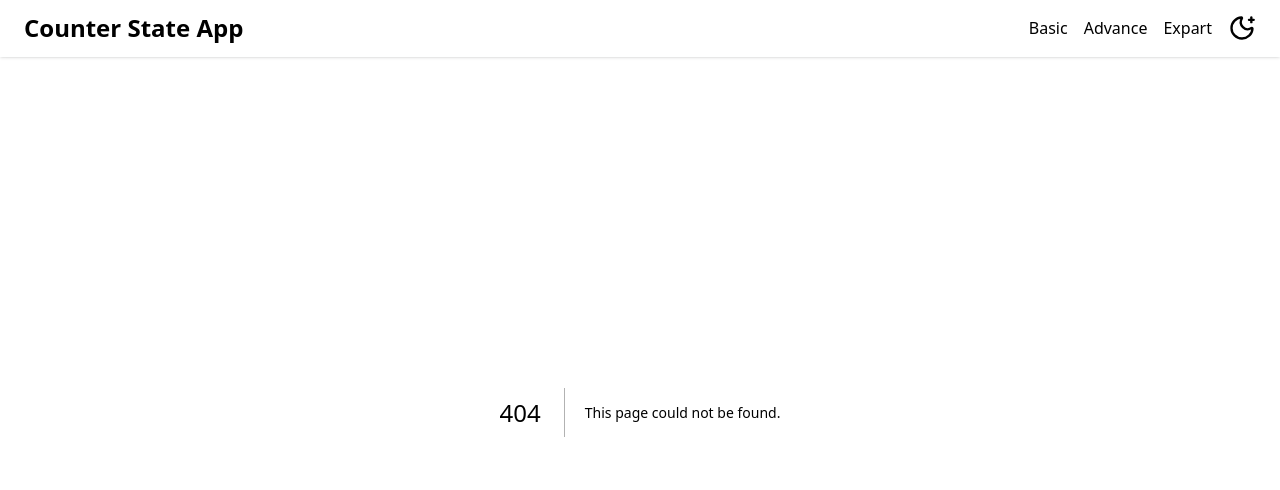
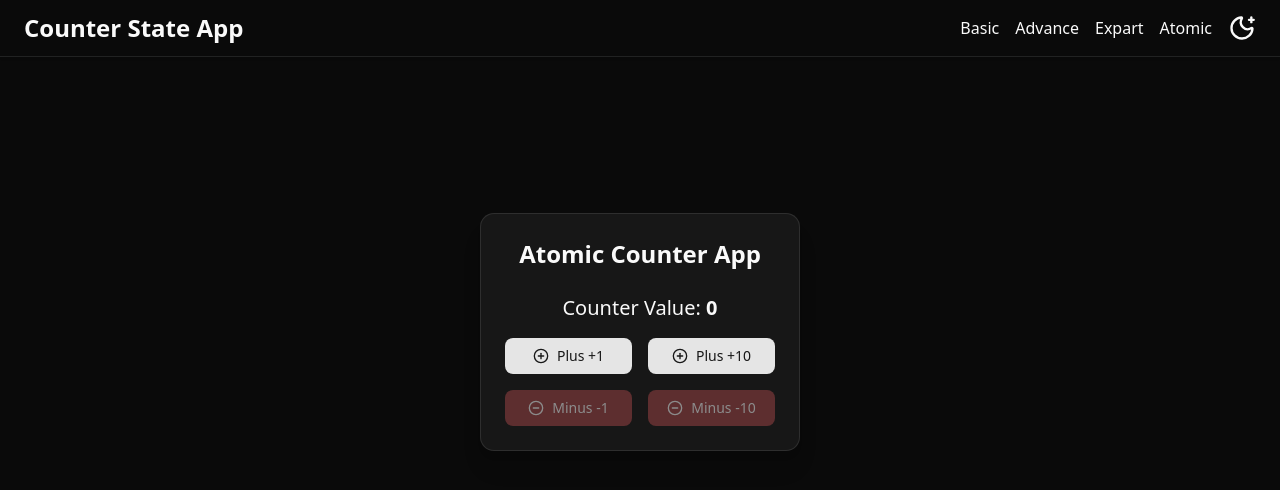
Before and after one commit to MissNishaSardar/counter-state-app, a Next.js app: page /atomic in a window 1280 px wide. Before the commit this address had no page. Shown: the top 490 px of the page. Built offline with nearby package versions, Linux system fonts and the light colour scheme.

Commit message:
Atomic page done

```diff
--- a/package.json
+++ b/package.json
@@ -13,6 +13,7 @@
 		"@radix-ui/react-slot": "^1.2.4",
 		"class-variance-authority": "^0.7.1",
 		"clsx": "^2.1.1",
+		"jotai": "^2.15.1",
 		"lucide-react": "^0.553.0",
 		"next": "^16.0.1",
 		"next-themes": "^0.4.6",
--- /dev/null
+++ b/src/app/atomic/page.tsx
@@ -0,0 +1,36 @@
+import GlobalCounter from "@/components/GlobalCounter";
+import GlobalCounterButton from "@/components/GlobalCounterButton";
+import {
+	Card,
+	CardContent,
+	CardHeader,
+	CardTitle,
+} from "@/components/shadcnui/card";
+import { Metadata } from "next";
+
+export const metadata: Metadata = {
+	title: "Atomic | Counter State App",
+	description: "Atomic Counter App",
+};
+
+const page = () => {
+	return (
+		<>
+			<section className="grid h-[80dvh] place-items-center">
+				<Card className="w-xs gap-4 shadow-xl">
+					<CardHeader>
+						<CardTitle className="text-center text-2xl font-semibold">
+							Atomic Counter App
+						</CardTitle>
+					</CardHeader>
+					<CardContent className="grid gap-4">
+						<GlobalCounter />
+						<GlobalCounterButton />
+					</CardContent>
+				</Card>
+			</section>
+		</>
+	);
+};
+
+export default page;
--- a/src/components/ExpartCounter.tsx
+++ b/src/components/ExpartCounter.tsx
@@ -31,7 +31,7 @@
 	return (
 		<section className="grid place-items-center space-y-4">
 			<div className="text-xl">
-				Counter Value: <span className="">{count}</span>
+				Counter Value: <span className="font-semibold">{count}</span>
 			</div>
 			<div className="grid grid-cols-2 gap-4">
 				<Button
--- /dev/null
+++ b/src/components/GlobalCounter.tsx
@@ -0,0 +1,17 @@
+"use client";
+
+import { counterAtom } from "@/lib/atom";
+import { useAtomValue } from "jotai";
+
+const GlobalCounter = () => {
+	const count = useAtomValue(counterAtom);
+	return (
+		<>
+			<div className="text-center text-xl">
+				Counter Value: <span className="font-semibold">{count}</span>
+			</div>
+		</>
+	);
+};
+
+export default GlobalCounter;
--- /dev/null
+++ b/src/components/GlobalCounterButton.tsx
@@ -0,0 +1,68 @@
+"use client";
+
+import { counterAtom } from "@/lib/atom";
+import { useAtom } from "jotai";
+import { CircleMinusIcon, CirclePlusIcon } from "lucide-react";
+import { Button } from "./shadcnui/button";
+
+const GlobalCounterButton = () => {
+	const [count, setCount] = useAtom(counterAtom);
+
+	const plusOne = () => {
+		if (count <= 99) {
+			setCount(count + 1);
+		}
+	};
+	const plusTen = () => {
+		if (count <= 90) {
+			setCount(count + 10);
+		}
+	};
+	const minusOne = () => {
+		if (count >= 0) {
+			setCount(count - 1);
+		}
+	};
+	const minusTen = () => {
+		if (count >= 10) {
+			setCount(count - 10);
+		}
+	};
+	return (
+		<>
+			<div className="grid grid-cols-2 gap-4">
+				<Button
+					onClick={plusOne}
+					disabled={count > 99}
+					className="cursor-pointer">
+					<CirclePlusIcon /> Plus +1
+				</Button>
+
+				<Button
+					onClick={plusTen}
+					disabled={count > 90}
+					className="cursor-pointer">
+					<CirclePlusIcon /> Plus +10
+				</Button>
+
+				<Button
+					onClick={minusOne}
+					disabled={count < 1}
+					variant={"destructive"}
+					className="cursor-pointer">
+					<CircleMinusIcon /> Minus -1
+				</Button>
+
+				<Button
+					onClick={minusTen}
+					disabled={count < 10}
+					variant={"destructive"}
+					className="cursor-pointer">
+					<CircleMinusIcon /> Minus -10
+				</Button>
+			</div>
+		</>
+	);
+};
+
+export default GlobalCounterButton;
--- a/src/components/Header/Header.tsx
+++ b/src/components/Header/Header.tsx
@@ -15,6 +15,7 @@
 					<Link href={"/"}>Basic</Link>
 					<Link href={"/advance"}>Advance</Link>
 					<Link href={"/expart"}>Expart</Link>
+					<Link href={"/atomic"}>Atomic</Link>
 
 					<ThemeToggleButton />
 				</nav>
--- /dev/null
+++ b/src/lib/atom.ts
@@ -0,0 +1,3 @@
+import { atom } from "jotai";
+
+export const counterAtom = atom(0);
```
Also changed, not shown: 1 other file (tests, documents, lock files or other folders).
